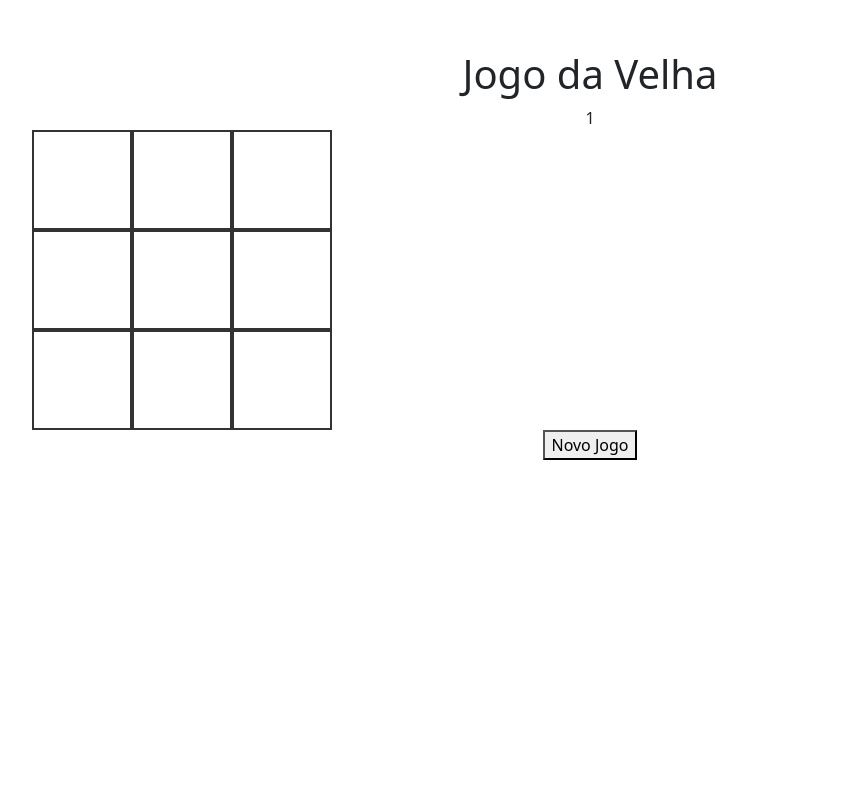
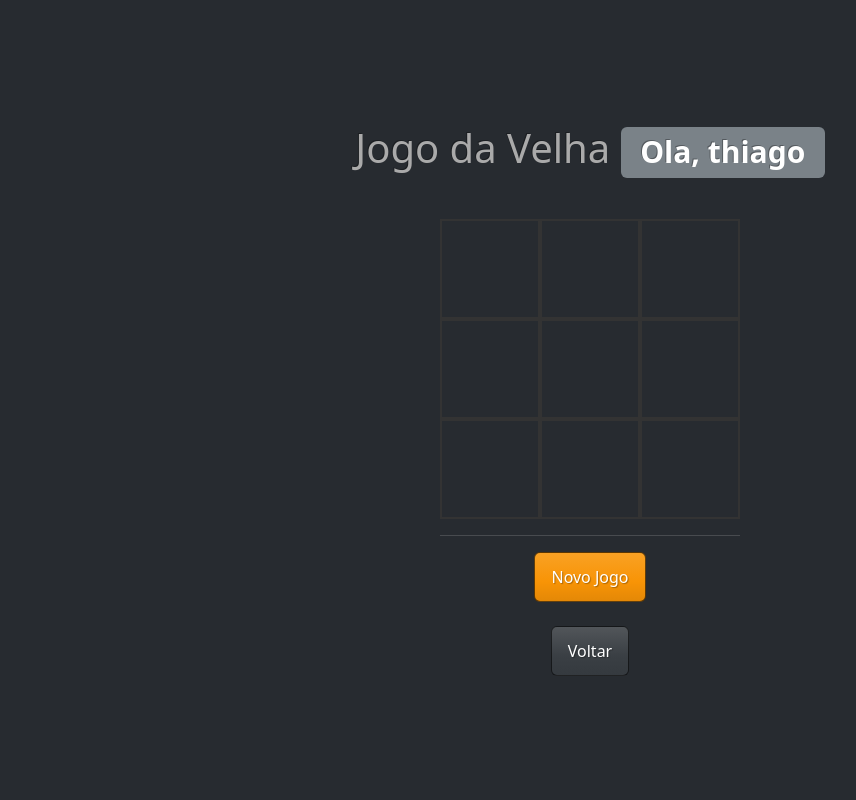
Before and after one commit to thiagorm99/Jogo_da_Velha_Python-L5_NETWORKS, a Flask app: page /telajogo/1 in a window 1280 px wide. Shown: the whole page, without its empty margins (50-906 px from the left). Run offline with Flask 3, Linux system fonts and the light colour scheme.

Commit message:
exibir nome na tela de jogo e criar botão e voltar

```diff
--- a/Jogadores.py
+++ b/Jogadores.py
@@ -32,3 +32,12 @@ class Jogadores:
             return [dict(j) for j in jogadres]
         except Exception as e:
             return {"error": str(e)}
+
+    def getnome(self, id):
+        try:
+            cursor = self.conn.cursor()
+            cursor.execute("SELECT nome FROM jogadores where id = ?", (id,))
+            nome = cursor.fetchall()
+            return [dict(j) for j in nome]
+        except Exception as e:
+            return {"error": str(e)}
--- a/app.py
+++ b/app.py
@@ -24,7 +24,8 @@ def index():
 @app.route('/telajogo/<int:id>')
 def telajogo(id):
    session['idjogador'] = id
-   return render_template("tela.html")
+   nome = j.getnome(id)[0]['nome']
+   return render_template("tela.html", nome = nome)
 
 
 @app.route('/cadastrarjogador', methods=['POST'])
--- a/templates/jogadores.html
+++ b/templates/jogadores.html
@@ -4,7 +4,7 @@
     <meta charset="UTF-8">
     <meta name="viewport" content="width=device-width, initial-scale=1.0">
     <title>Jogo da Velha - Cadastro de Jogadores</title>
-    <link href="https://cdn.jsdelivr.net/npm/bootstrap@5.3.0-alpha1/dist/css/bootstrap.min.css" rel="stylesheet">
+    <link href="https://bootswatch.com/5/slate/bootstrap.min.css" rel="stylesheet">
 </head>
 <body>
     <div class="container mt-5">
--- a/templates/tela.html
+++ b/templates/tela.html
@@ -4,7 +4,7 @@
     <meta charset="UTF-8">
     <meta name="viewport" content="width=device-width, initial-scale=1.0">
     <title>Jogo da Velha</title>
-    <link href="https://cdn.jsdelivr.net/npm/bootstrap@5.3.0/dist/css/bootstrap.min.css" rel="stylesheet">
+    <link href="https://bootswatch.com/5/slate/bootstrap.min.css" rel="stylesheet">
     <style>
         .game-cell {
             width: 100px;
@@ -20,14 +20,24 @@
             display: flex;
         }
         .game-container {
-            margin-top: 50px;
+            margin-top: 0px;
+            display: flex;
+            justify-content: center;
+            align-items: center;
+            height: 100vh; /* Ocupa toda a altura da viewport */
+            flex-direction: column; /* Alinha os itens na vertical */
             text-align: center;
         }
+        #game-board {
+            display: inline-block; /* Certifica que o tabuleiro tem o tamanho correto */
+        }
     </style>
+
 </head>
 <body>
     <div class="container game-container">
-        <h1>Jogo da Velha</h1>{{ session['idjogador'] }}
+        <h1>Jogo da Velha <span class="badge text-bg-secondary">Ola, {{nome}}</span></h1>
+        <hr>
         <div id="game-board" class="mx-auto">
             <div class="game-row">
                 <div class="game-cell" data-x="0" data-y="0"></div>
@@ -44,8 +54,10 @@
                 <div class="game-cell" data-x="2" data-y="1"></div>
                 <div class="game-cell" data-x="2" data-y="2"></div>
             </div>
+            <hr>
         </div>
-        <button type="button" id="novojogo">Novo Jogo</button>
+        <button type="button" class="btn btn-warning" id="novojogo">Novo Jogo</button><br>
+        <a href="/" class="btn btn-primary" id="">Voltar</a>
     </div>
 
     <script src="https://code.jquery.com/jquery-3.6.0.min.js"></script>
```
Also changed, not shown: db.db.
